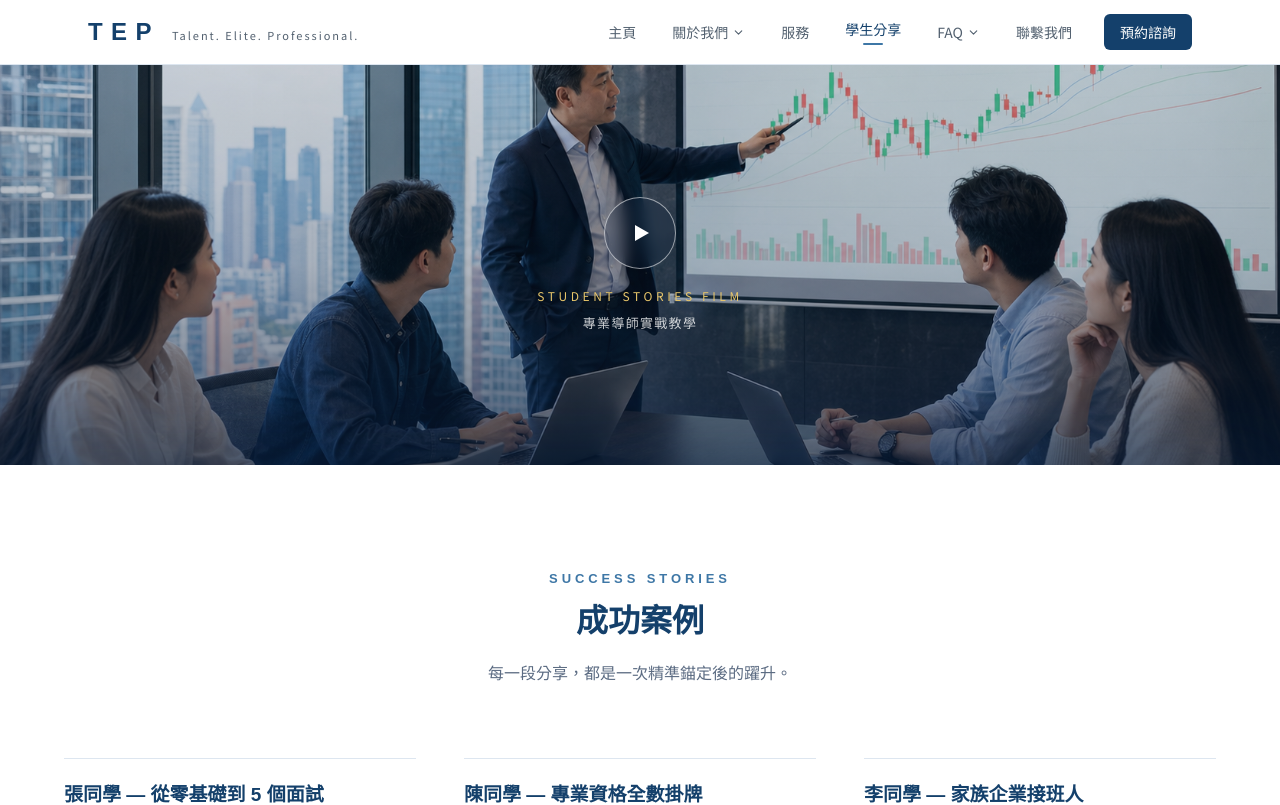
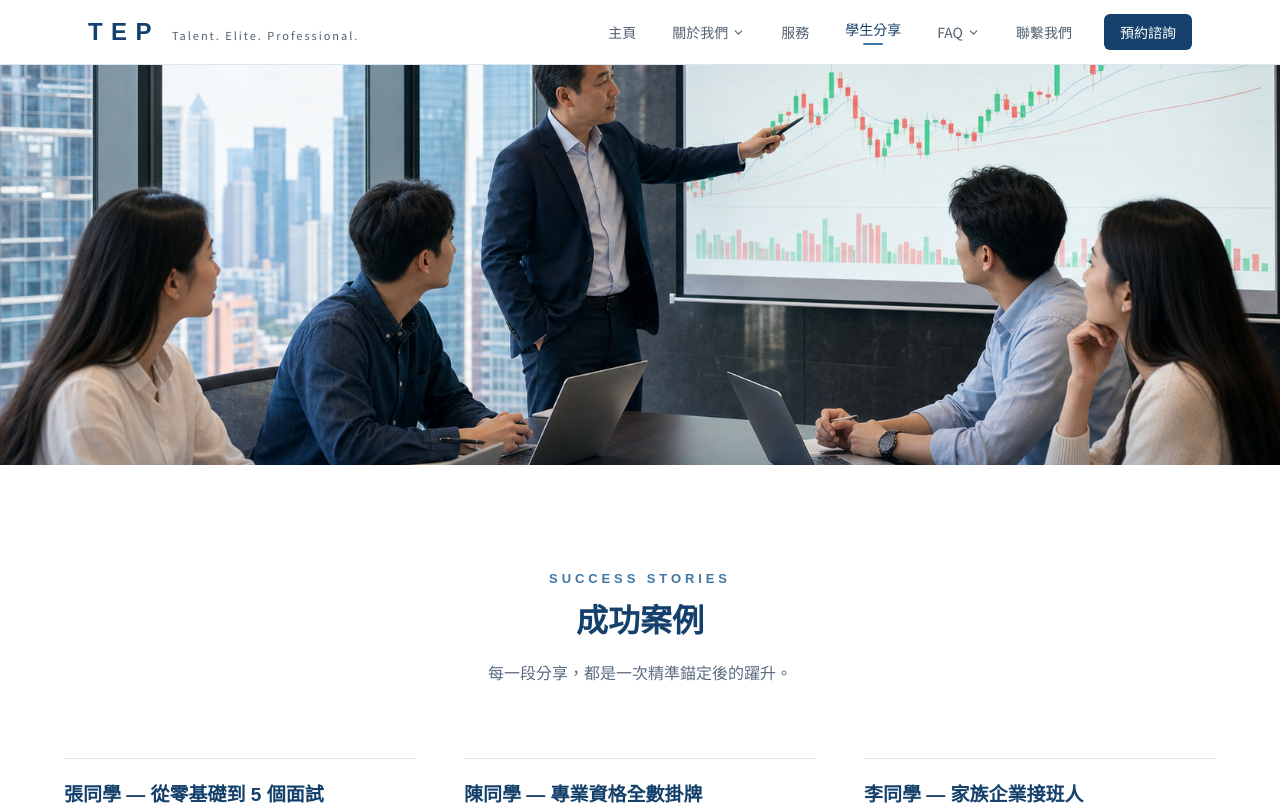
Before and after one commit to htx333/tep-website, a Next.js app: page /stories in a window 1280 px wide. Shown: the top 805 px of the page. Built offline with nearby package versions, Linux system fonts and the light colour scheme.

Commit message:
refactor: remove student stories poster overlay

```diff
--- a/components/StudentStories.tsx
+++ b/components/StudentStories.tsx
@@ -67,19 +67,16 @@ function Heading({ eyebrow, title, sub }: { eyebrow: string; title: string; sub:
 export default function StudentStories() {
   return (
     <div style={{ background: "#ffffff" }}>
-      {/* Film hero — pinned in the top half; the success-cases panel below
+      {/* Story poster — pinned in the top half; the success-cases panel below
           scrolls up and seamlessly covers it. */}
       <section
-        aria-label="學生分享 · 影片"
+        aria-label="學生分享 · 導師實戰教學"
         style={{
           height: "50vh",
           background: "#0A1F3D",
           position: "sticky",
           top: 0,
           zIndex: 0,
-          display: "flex",
-          alignItems: "center",
-          justifyContent: "center",
           overflow: "hidden",
         }}
       >
@@ -91,33 +88,9 @@ export default function StudentStories() {
           sizes="100vw"
           className="object-cover object-center"
         />
-        <div
-          aria-hidden="true"
-          className="absolute inset-0 bg-gradient-to-b from-[#0A1F3D]/20 via-[#0A1F3D]/30 to-[#0A1F3D]/65"
-        />
-        <div
-          style={{
-            position: "relative",
-            zIndex: 1,
-            textAlign: "center",
-            color: "rgba(255,255,255,0.9)",
-          }}
-        >
-          <div className="mx-auto mb-[18px] flex h-[72px] w-[72px] cursor-pointer items-center justify-center rounded-full border border-white/55 bg-[#0A1F3D]/20 backdrop-blur-sm transition-colors hover:bg-[#0A1F3D]/35">
-            <svg width="24" height="24" viewBox="0 0 24 24" fill="#ffffff" style={{ marginLeft: 3 }}>
-              <path d="M6 4l14 8-14 8z" />
-            </svg>
-          </div>
-          <p style={{ margin: 0, fontSize: 12, letterSpacing: "0.3em", textTransform: "uppercase", color: "#E8C66A" }}>
-            Student Stories Film
-          </p>
-          <p style={{ margin: "8px 0 0", fontSize: 13, letterSpacing: "0.1em", color: "rgba(255,255,255,0.78)" }}>
-            專業導師實戰教學
-          </p>
-        </div>
       </section>
 
-      {/* Success cases — rise up over the pinned video and cover it on scroll */}
+      {/* Success cases — rise up over the pinned poster and cover it on scroll */}
       <div style={{ position: "relative", zIndex: 5 }}>
         <section
           aria-label="成功案例"
```
Also changed, not shown: 1 other file (tests, documents, lock files or other folders).
